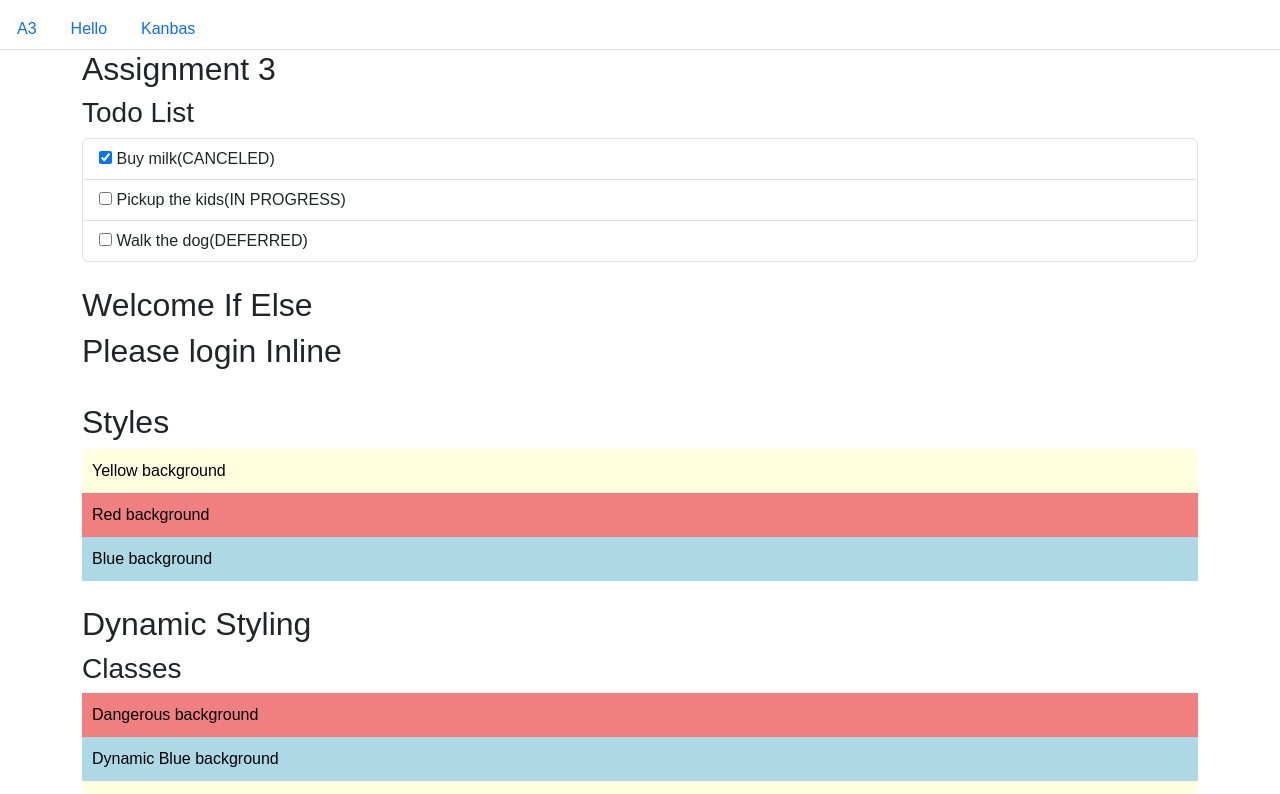
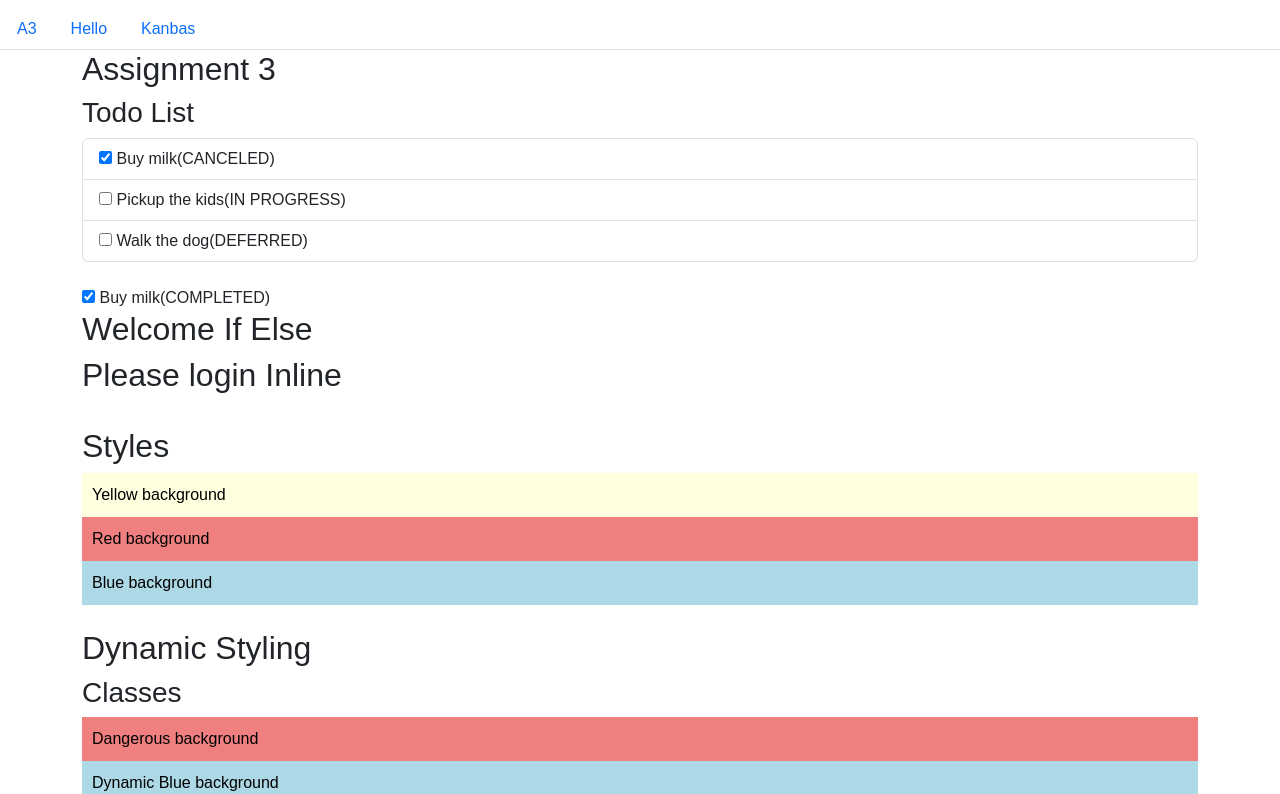
Before and after one commit to we24e/kanbas-react-web-app, a React (Create React App) app: page /#/Labs in a window 1280 px wide. Shown: the top 794 px of the page. Built offline with nearby package versions, Linux system fonts and the light colour scheme.

Commit message:
JavaScript and React.js Assignment 3

```diff
--- a/src/Labs/a3/index.js
+++ b/src/Labs/a3/index.js
@@ -3,6 +3,7 @@ import DynamicStyling from "./DynamicStyling";
 import JavaScript from "./JavaScript";
 import PathParameters from "./PathParameters";
 import Styles from "./Styles";
+import TodoItem from "./todos/TodoItem";
 import TodoList from "./todos/TodoList";
 
 function Assignment3() {
@@ -10,6 +11,7 @@ function Assignment3() {
         <div className="container">
             <h2>Assignment 3</h2>
             <TodoList />
+            <TodoItem />
             <ConditionalOutput />
             <Styles />
             <DynamicStyling />
```
